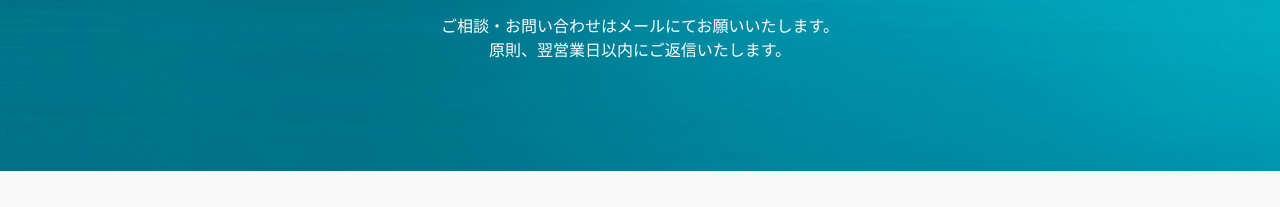
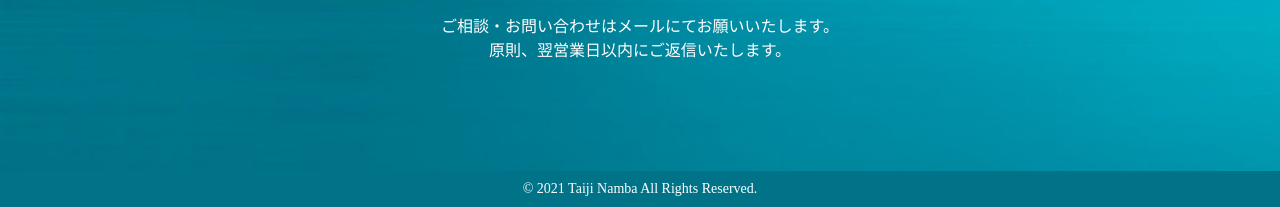
Before and after one commit to Taiji-Namba/portfolio-site-WP, a PHP site: page / in a window 1280 px wide. Shown: the part 3375-3582 px from the top of the page. Before the commit the page ends 3546 px from the top, so only its background shows below. Run offline with PHP 8.4, Linux system fonts and the light colour scheme; some libraries are stand-ins or nearby versions.

Commit message:
フッター作成

```diff
--- a/index.html
+++ b/index.html
@@ -193,6 +193,12 @@
       </div>
     </div>
   </div>
+  <!-- フッター -->
+  <footer>
+    <div class="copyright">
+      <p>© 2021 Taiji Namba All Rights Reserved.</p>
+    </div>
+  </footer>
 
   <script src="https://ajax.googleapis.com/ajax/libs/jquery/3.5.1/jquery.min.js"></script>
   <script src="main.js"></script>
--- a/style.css
+++ b/style.css
@@ -283,4 +283,19 @@ nav li {
 .contact-container p {
   font-size: 1.6rem;
 }
+
+footer {
+  padding: 10px 0;
+  background-color: #007388;
+}
+
+.copyright {
+  font-size: 1.4rem;
+  text-align: center;
+}
+
+.copyright p {
+  padding: 10px auto;
+  margin: 0;
+}
 /*# sourceMappingURL=style.css.map */
--- a/style.scss
+++ b/style.scss
@@ -271,3 +271,19 @@ nav {
 .contact-container p {
   font-size: 1.6rem;
 }
+
+// フッター
+footer {
+  padding: 10px 0;
+  background-color: #007388;
+}
+
+.copyright {
+  font-size: 1.4rem;
+  text-align: center;
+
+  p {
+    padding: 10px auto;
+    margin: 0;
+  }
+}
```
Also changed, not shown: 1 other file.
